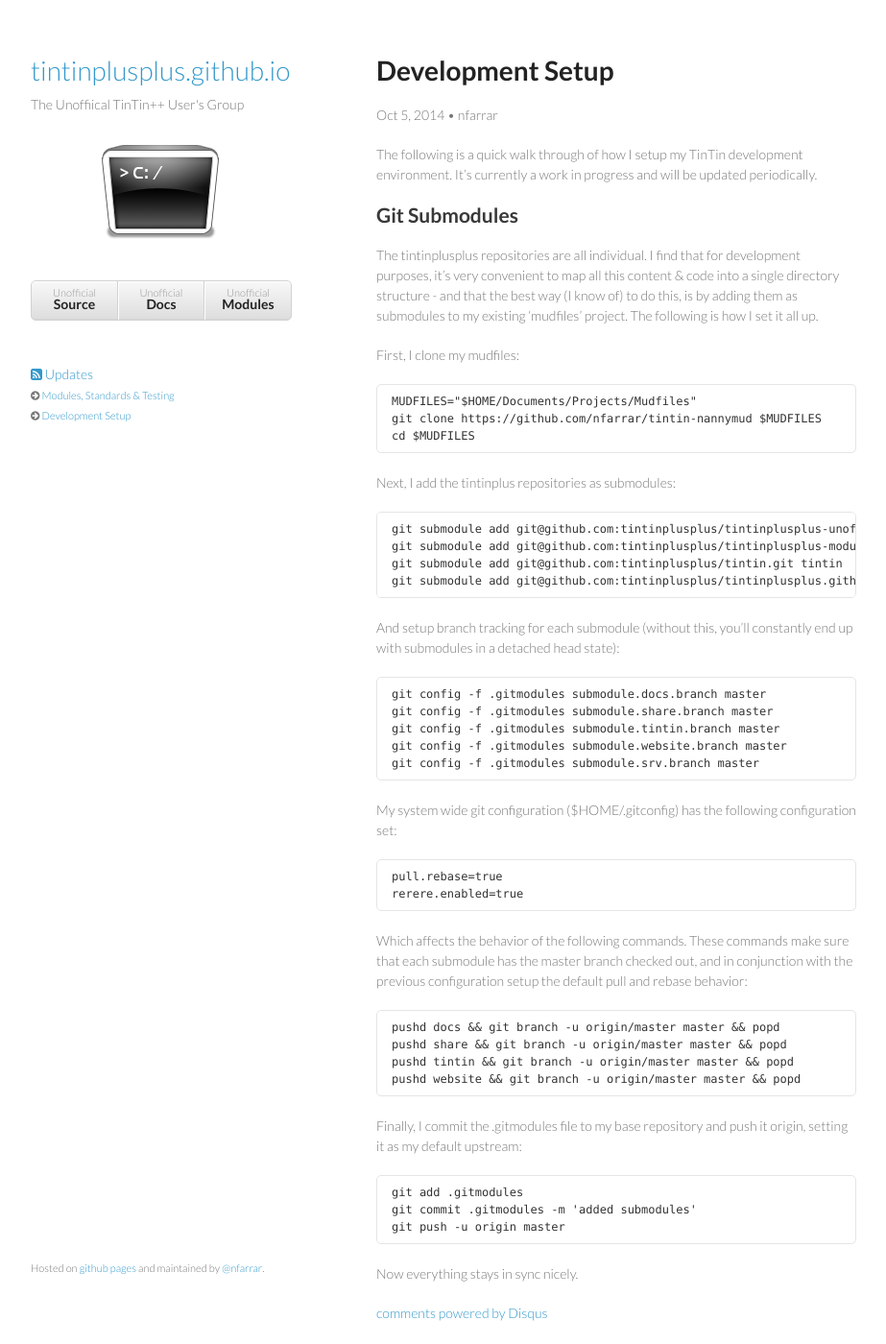
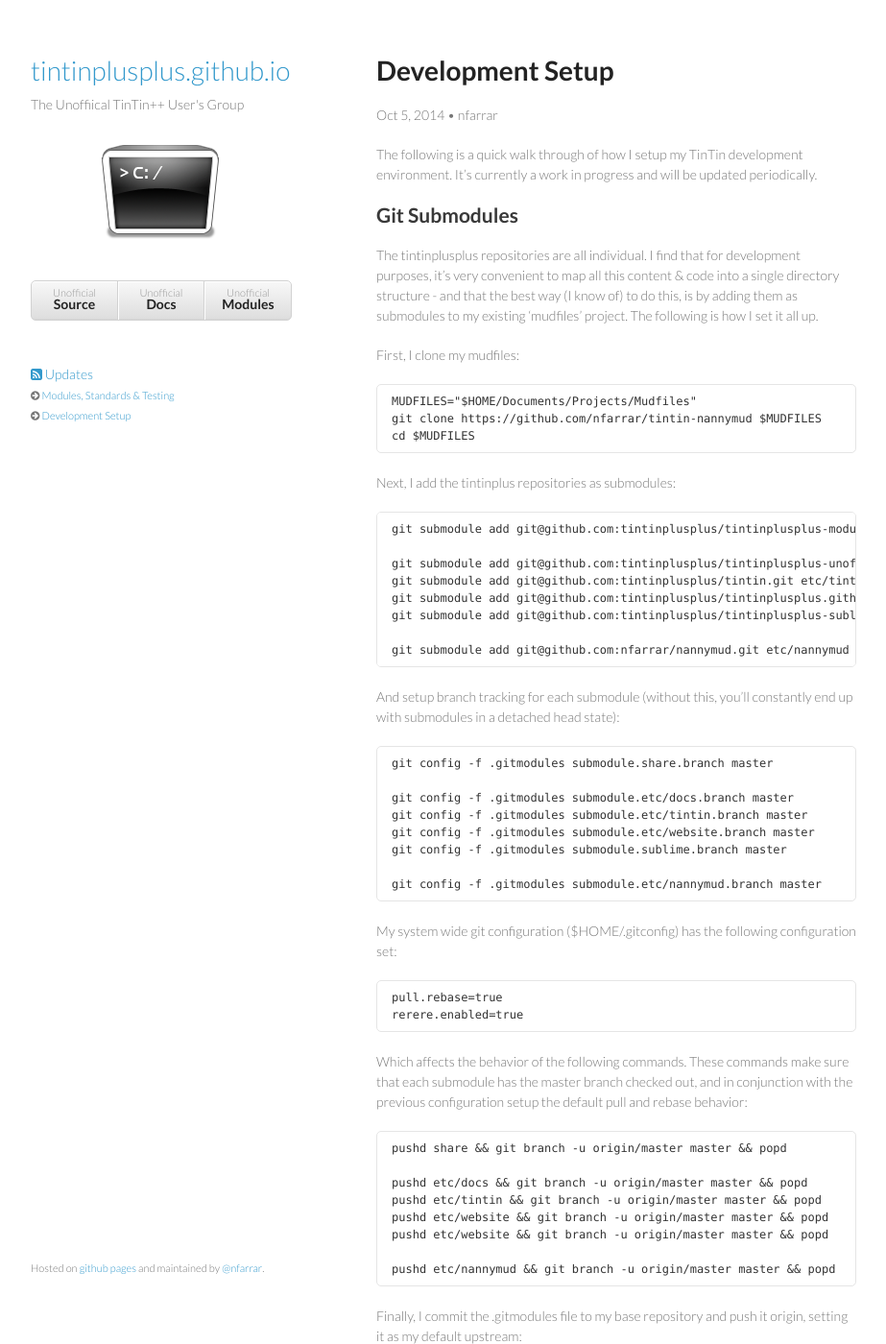
Before and after one commit to tintinplusplus/tintinplusplus.github.io, a Jekyll site: the page built from _posts/2014-10-05-dev-setup.md, in a window 1280 px wide and 1400 px high. Shown: the whole window at 96% size, without its empty margins (178-1101 px from the left). Built offline with Jekyll 4.4.1, drawn with Linux system fonts in a browser that asks for light colours; nearby versions of some CDN libraries; comment, search, counter and statistics services are not loaded.

Commit message:
updated paths

```diff
--- a/_posts/2014-10-05-dev-setup.md
+++ b/_posts/2014-10-05-dev-setup.md
@@ -18,18 +18,25 @@ First, I clone my mudfiles:
 
 Next, I add the tintinplus repositories as submodules:
 
-    git submodule add git@github.com:tintinplusplus/tintinplusplus-unoffical-documentation.git docs
     git submodule add git@github.com:tintinplusplus/tintinplusplus-modules.git share
-    git submodule add git@github.com:tintinplusplus/tintin.git tintin
-    git submodule add git@github.com:tintinplusplus/tintinplusplus.github.io.git website
+
+    git submodule add git@github.com:tintinplusplus/tintinplusplus-unoffical-documentation.git etc/docs
+    git submodule add git@github.com:tintinplusplus/tintin.git etc/tintin
+    git submodule add git@github.com:tintinplusplus/tintinplusplus.github.io.git etc/website
+    git submodule add git@github.com:tintinplusplus/tintinplusplus-sublimetext.git etc/sublime
+
+    git submodule add git@github.com:nfarrar/nannymud.git etc/nannymud
 
 And setup branch tracking for each submodule (without this, you'll constantly end up with submodules in a detached head state):
 
-    git config -f .gitmodules submodule.docs.branch master
     git config -f .gitmodules submodule.share.branch master
-    git config -f .gitmodules submodule.tintin.branch master
-    git config -f .gitmodules submodule.website.branch master
-    git config -f .gitmodules submodule.srv.branch master
+
+    git config -f .gitmodules submodule.etc/docs.branch master
+    git config -f .gitmodules submodule.etc/tintin.branch master
+    git config -f .gitmodules submodule.etc/website.branch master
+    git config -f .gitmodules submodule.sublime.branch master
+
+    git config -f .gitmodules submodule.etc/nannymud.branch master
 
 My system wide git configuration ($HOME/.gitconfig) has the following configuration set:
 
@@ -38,10 +45,14 @@ My system wide git configuration ($HOME/.gitconfig) has the following configurat
 
 Which affects the behavior of the following commands. These commands make sure that each submodule has the master branch checked out, and in conjunction with the previous configuration setup the default pull and rebase behavior:
 
-    pushd docs && git branch -u origin/master master && popd
     pushd share && git branch -u origin/master master && popd
-    pushd tintin && git branch -u origin/master master && popd
-    pushd website && git branch -u origin/master master && popd
+
+    pushd etc/docs && git branch -u origin/master master && popd
+    pushd etc/tintin && git branch -u origin/master master && popd
+    pushd etc/website && git branch -u origin/master master && popd
+    pushd etc/website && git branch -u origin/master master && popd
+
+    pushd etc/nannymud && git branch -u origin/master master && popd
 
 Finally, I commit the .gitmodules file to my base repository and push it origin, setting it as my default upstream:
 
```
